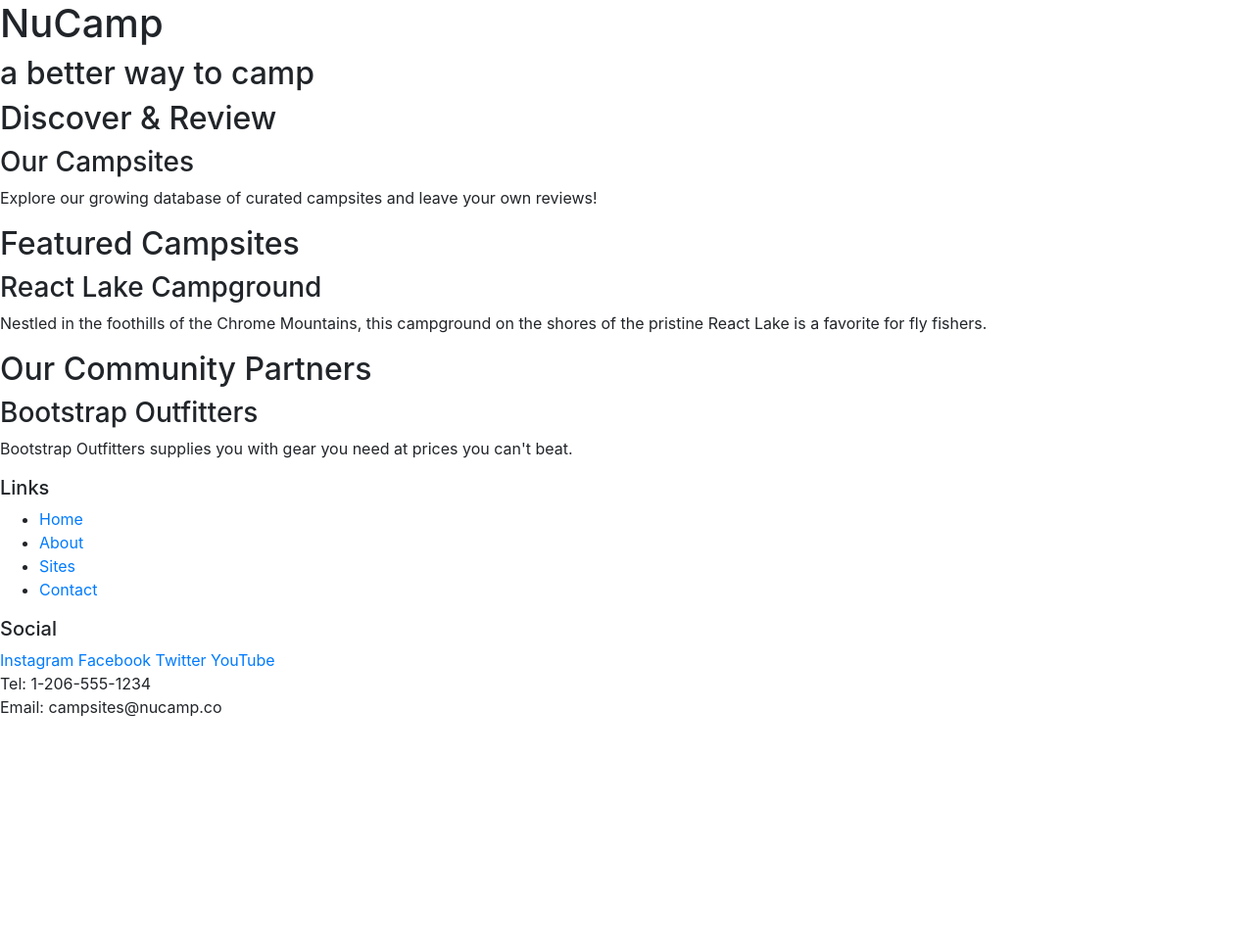
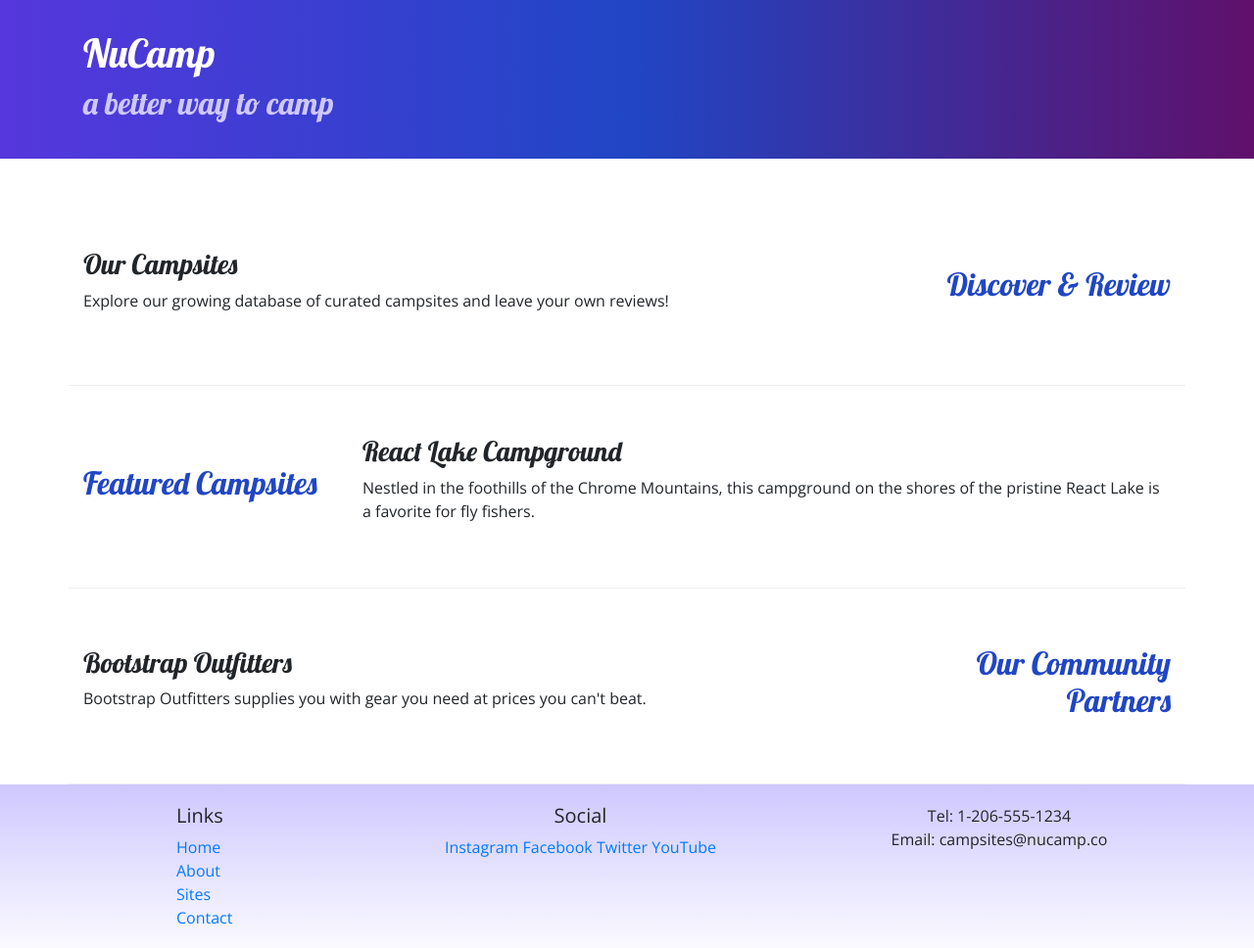
Before and after one commit to petermdrews/bootstrap-project, a website: page index.html in a window 1280 px wide. Shown: the whole page at 98% size. Before the commit the page ends 800 px from the top, so only its background shows below. Drawn offline with nearby package versions, Linux system fonts and the light colour scheme.

Commit message:
2/20: First workshop complete

```diff
--- /dev/null
+++ b/css/styles.css
@@ -0,0 +1,32 @@
+body {
+    font-family: "Open Sans", sans-serif;
+}
+
+h1, h2, h3 {
+    font-family: "Lobster", cursive;
+}
+
+h2 {
+    color: #2046C5;
+}
+
+header h2 {
+    color: #CEC8FF;
+}
+
+footer {
+    background-image: linear-gradient(#cec8ff, white);
+    padding: 20px 0;
+}
+
+.jumbotron {
+    padding: 30px;
+    background-image: linear-gradient(to right, #5637dd, #2046c5, #60106B);
+    color: white;
+}
+
+.row-content {
+    padding: 50px 0;
+    border-bottom: 1px ridge;
+    min-height: 200px;
+}
--- a/index.html
+++ b/index.html
@@ -2,62 +2,89 @@
 <html lang="en">
 
 <head>
+    <!-- Required meta tags always come first-->
     <meta charset="utf-8" />
     <meta name="viewport" content="width=device=width, initial-scale-1" />
 
     <!-- Bootstrap CSS -->
     <link rel="stylesheet" href="node_modules/bootstrap/dist/css/bootstrap.min.css" />
 
+    <!-- Additional CSS must be place after Bootstrap CSS-->
+    <link rel="stylesheet" href="https://fonts.googleapis.com/css?family=Lobster|Open+Sans" />
+    <link rel="stylesheet" href="css/styles.css" />
+
     <title>NuCamp: A Better Way To Camp</title>
 </head>
 
 <body>
 
-    <header>
-        <div>
+    <header class="jumbotron jumbotron-fluid">
+        <div class="container">
+            <div class="row">
+                <div class="col">
                     <h1>NuCamp</h1>
                     <h2>a better way to camp</h2>
                 </div>
+            </div>
+        </div>
     </header>
 
-    <div>
-        <h2>Discover & Review</h2>
+    <div class="container">
+        <div class="row row-content align-items-center">
+            <div class="col-sm-4 order-sm-last col-md-3">
+                <h2 class="text-sm-right">Discover & Review</h2>
+            </div>
+            <div class="col">
                 <h3>Our Campsites</h3>
-        <p>Explore our growing database of curated campsites and leave your own reviews!</p>
+                <p class="d-none d-sm-block">Explore our growing database of curated campsites and leave your own reviews!</p>
+            </div>
         </div>
 
-    <div>
+            <div class="row row-content align-items-center">
+                <div class="col-sm-4 col-md-3">
                     <h2>Featured Campsites</h2>
+                </div>
+                <div class="col">
                     <h3>React Lake Campground</h3>
-        <p>Nestled in the foothills of the Chrome Mountains, this campground on the shores of the pristine React Lake is a favorite for fly fishers.</p>
+                    <p class="d-none d-sm-block">Nestled in the foothills of the Chrome Mountains, this campground on the shores of the pristine React Lake is a favorite for fly fishers.</p>
+                </div>
             </div>
 
-    <div>
-        <h2>Our Community Partners</h2>
+            <div class="row row-content align-items-center">
+                <div class="col-sm-4 order-sm-last col-md-3">
+                    <h2 class="text-sm-right">Our Community Partners</h2>
+                </div>
+                <div class="col">
                     <h3>Bootstrap Outfitters</h3>
-        <p>Bootstrap Outfitters supplies you with gear you need at prices you can't beat.</p>
+                    <p class="d-none d-sm-block">Bootstrap Outfitters supplies you with gear you need at prices you can't beat.</p>
+                </div>
+            </div>
         </div>
 
     <footer>
-        <div>
+        <div class="container">
+            <div class="row">
+                <div class="col-4 col-sm-2 offset-1">
                     <h5>Links</h5>
-            <ul>
+                    <ul class="list-unstyled">
                         <li><a href="#">Home</a></li>
-                <li><a href="#">About</a></li>
+                        <li><a href="aboutus.html">About</a></li>
                         <li><a href="#">Sites</a></li>
                         <li><a href="#">Contact</a></li>
                     </ul>
                 </div>
-        <div>
+                <div class="col-6 col-sm-5 text-center">
                     <h5>Social</h5>
                     <a href="http://instagram.com/">Instagram</a>
                     <a href="http://facebook.com/">Facebook</a>
                     <a href="http://twitter.com/">Twitter</a>
                     <a href="http://youtube.com/">YouTube</a>
                 </div>
-        <div>
+                <div class="col-sm-4 text-center">
                     Tel: 1-206-555-1234<br />
                     Email: campsites@nucamp.co
+                </div>
+            </div>
         </div>
     </footer>
 
```
Also changed, not shown: aboutus.html (added, +113 -0 lines). Lines whose indentation alone changed are shown as unchanged.
